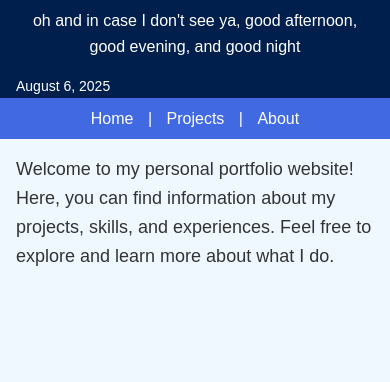
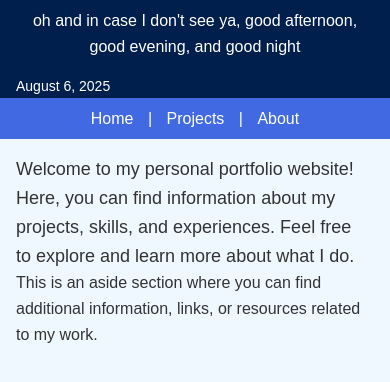
Before and after one commit to MaksimDmitriev/Personal-Portfolio-Website, a plain HTML site: page index.html in a window 390 px wide. Shown: the part 102-484 px from the top of the page. Drawn offline with Linux system fonts and the light colour scheme.

Commit message:
Configure "column" for my phone and "row" for the desktop

```diff
--- a/css/styles.css
+++ b/css/styles.css
@@ -37,18 +37,17 @@ nav a {
 
 main {
   padding: 1rem;
+  display: flex;
+  flex-direction: column;
 }
 
 article {
   font-size: 1.125rem;
+  margin-inline-end: 1rem;
 }
 
-@media (min-width: 600px) { /* tablets portrait+ */ }
-
-@media (min-width: 768px) { /* tablets landscape+ */ }
-
-@media (min-width: 1024px) { /* small desktops */ }
-
-@media (min-width: 1280px) { /* large desktops */ }
-
-@media (min-width: 1600px) { /* ultra-wide, optional */ }
+@media (min-width: 1000px) {
+  main {
+    flex-direction: row;
+  }
+}
--- a/index.html
+++ b/index.html
@@ -23,6 +23,10 @@
         Here, you can find information about my projects, skills, and experiences.
         Feel free to explore and learn more about what I do.
       </article>
+
+      <aside>
+        This is an aside section where you can find additional information, links, or resources related to my work.
+      </aside>
     </main>
 
     <script src="js/main.js"></script>
```
